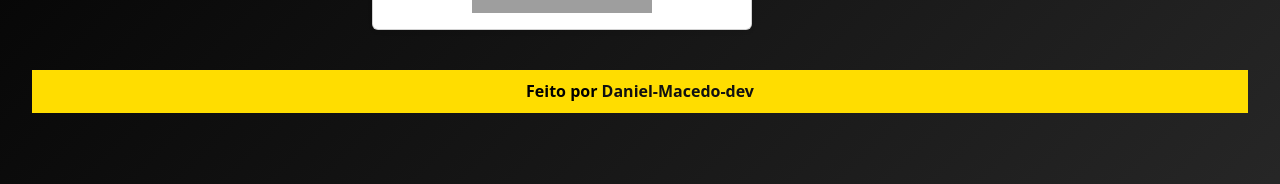
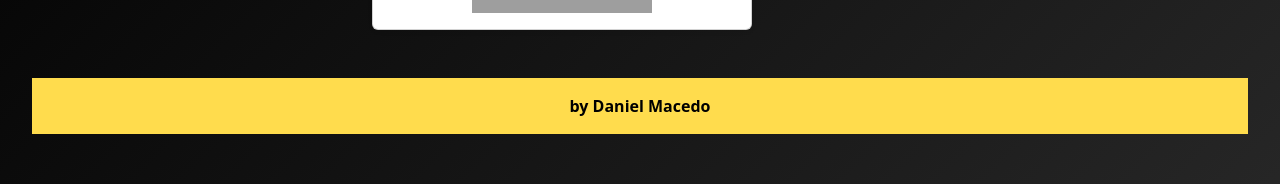
Before and after one commit to Daniel-Macedo-dev/GuessMe, a React (Vite) app in the folder guessme/: page /game in a window 1280 px wide. Shown: the part 342-526 px from the top of the page. Built offline with nearby package versions, Linux system fonts and the light colour scheme; grey boxes are pictures that could not be loaded.

Commit message:
Adjustments

```diff
--- a/guessme/src/pages/Game.jsx
+++ b/guessme/src/pages/Game.jsx
@@ -5,6 +5,7 @@ import LoadingSpinner from "../components/LoadingSpinner";
 import MessageBubble from "../components/MessageBubble";
 import PersonagemCard from "../components/PersonagemCard";
 import VictoryModal from "../components/VictoryModal";
+import Footer from "../components/Footer";
 
 export default function Game() {
   const [messages, setMessages] = useState(() => {
@@ -24,7 +25,7 @@ export default function Game() {
   const [gameOver, setGameOver] = useState(
     localStorage.getItem("guessme_over_v2") === "true"
   );
-  const [winner, setWinner] = useState(null); // { name, image, series }
+  const [winner, setWinner] = useState(null);
 
   const chatEndRef = useRef(null);
 
@@ -56,9 +57,7 @@ export default function Game() {
   const checkWin = (text, characterData) => {
     const lower = text.toLowerCase();
     const isWin = WIN_KEYWORDS.some(k => lower.includes(k));
-    if (isWin && characterData) {
-      setWinner(characterData); // salva nome, imagem e série
-    }
+    if (isWin && characterData) setWinner(characterData);
     return isWin;
   };
 
@@ -96,9 +95,7 @@ export default function Game() {
 
       const [response] = await Promise.all([responsePromise, minTyping]);
       const aiText = response.data?.text ?? "A IA não retornou texto.";
-
-      // Verifica se o backend enviou dados do personagem vencedor
-      const characterData = response.data?.character ?? null; // { name, image, series }
+      const characterData = response.data?.character ?? null;
 
       setTyping(false);
       pushMessage("AI", aiText);
@@ -185,12 +182,10 @@ export default function Game() {
         show={gameOver}
         onClose={() => setGameOver(false)}
         onPlayAgain={restartGame}
-        winner={winner} // Passa dados do personagem vencedor
+        winner={winner}
       />
 
-      <footer className="text-center mt-4 mb-2" style={{ backgroundColor: "#ffdd00", padding: "0.6rem" }}>
-        Feito por <a href="https://github.com/Daniel-Macedo-dev" target="_blank" rel="noreferrer" style={{ color: "#111" }}>Daniel-Macedo-dev</a>
-      </footer>
+      <Footer /> {}
     </>
   );
 }
```
